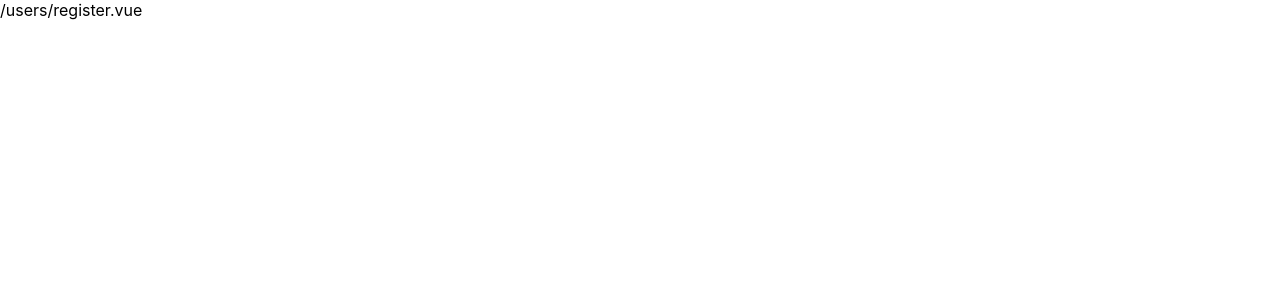
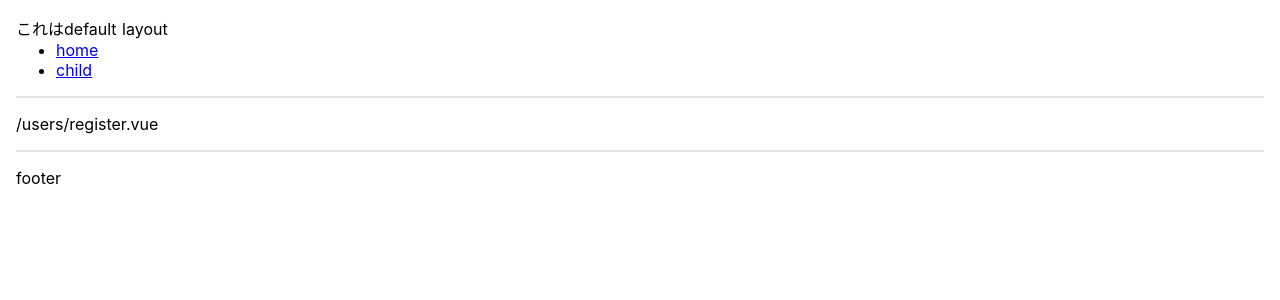
Before and after one commit to tobibako45/my-first-nuxt-app, a Nuxt app: page /users/register in a window 1280 px wide. Shown: the top 300 px of the page. Built offline with nearby package versions, Linux system fonts and the light colour scheme.

Commit message:
section20

```diff
--- /dev/null
+++ b/components/AppNavigation.vue
@@ -0,0 +1,6 @@
+<template>
+  <ul>
+    <li><nuxt-link to="/">home</nuxt-link></li>
+    <li><nuxt-link to="/child">child</nuxt-link></li>
+  </ul>
+</template>
--- a/layouts/default.vue
+++ b/layouts/default.vue
@@ -1,10 +1,33 @@
 <template>
   <div>
+    <span>これはdefault layout</span>
+    <AppNavigation/>
+    <hr>
+    <!--    pages/index.vueを読み込んでる-->
     <nuxt/>
+    <hr>
+    <footer>
+      footer
+    </footer>
   </div>
 </template>
 
+<script>
+    import AppNavigation from '~/components/AppNavigation.vue'
+
+    export default {
+        components: {
+            AppNavigation
+        }
+    }
+</script>
+
 <style>
+  hr {
+    margin: 16px 0;
+    border: solid 1px #e5e5e5;
+  }
+
   html {
     font-family: "Source Sans Pro", -apple-system, BlinkMacSystemFont, "Segoe UI", Roboto, "Helvetica Neue", Arial, sans-serif;
     font-size: 16px;
@@ -21,32 +44,14 @@ html {
     margin: 0;
   }
 
-.button--green {
-  display: inline-block;
-  border-radius: 4px;
-  border: 1px solid #3b8070;
-  color: #3b8070;
-  text-decoration: none;
-  padding: 10px 30px;
+  body {
+    margin: 16px;
   }
 
-.button--green:hover {
-  color: #fff;
-  background-color: #3b8070;
+  /* ul {
+    display: flex;
   }
-
-.button--grey {
-  display: inline-block;
-  border-radius: 4px;
-  border: 1px solid #35495e;
-  color: #35495e;
-  text-decoration: none;
-  padding: 10px 30px;
-  margin-left: 15px;
-}
-
-.button--grey:hover {
-  color: #fff;
-  background-color: #35495e;
-}
+  li {
+    margin-right: 16px;
+  } */
 </style>
--- /dev/null
+++ b/layouts/single.vue
@@ -0,0 +1,23 @@
+<template>
+  <div>
+    <sapn>これはsingle layout</sapn>
+    <AppNavigation />
+    <hr>
+    <Nuxt />
+    <nuxt-link to="/">TOPに戻る</nuxt-link>
+    <hr>
+    <footer>
+      footer
+    </footer>
+  </div>
+</template>
+
+<script>
+  import AppNavigation from '~/components/AppNavigation.vue'
+
+  export default {
+      components: {
+          AppNavigation
+      }
+  }
+</script>
--- /dev/null
+++ b/pages/child.vue
@@ -0,0 +1,11 @@
+<template>
+  <div>
+    <h1>Child</h1>
+  </div>
+</template>
+
+<script>
+    export default {
+        layout: 'single'
+    }
+</script>
--- a/pages/index.vue
+++ b/pages/index.vue
@@ -1,54 +1,10 @@
+<!--<nuxt /> で呼ばれる-->
+
 <template>
-  <section class="container">
-    <div>
-      <h3>Nuxt.jsのタグが付けられた投稿一覧</h3>
-      <ul>
-        <li v-for="item in items" :key="item.id">
-          <h4>
-            <span>[{{item.id}}]</span>
-            <span>{{item.title}}</span>
-            <!--            <small>by {{item.user.id}}</small>-->
-            <small>
-              <span>by </span>
-              <nuxt-link :to="`/users/${item.user.id}`">
-                {{item.user.id}}
-              </nuxt-link>
-            </small>
-          </h4>
-          <div>{{item.body.slice(0, 130)}}.....</div>
-          <p><a :href="item.url">{{item.url}}</a></p>
-        </li>
-      </ul>
-    </div>
-  </section>
+  <div>
+    <h1>Index page</h1>
+  </div>
 </template>
-
-<script>
-    import {mapGetters} from 'vuex'
-
-    export default {
-        // asyncDataは、コンポーネントにデータをセットするために使う。
-        // 引数のstoreは、Vuexストアのインスタンス。vuexストアを設定している場合にのみ使用可能。
-        async asyncData({store}) {
-
-            // ストアのgettersにあるitems
-            if (store.getters['items'].length) {
-                return
-            }
-
-            // ※actionsの関数を実行するには dispatch関数を Vue のインスタンスで実行します。
-            // Vue のインスタンス側からストアを参照し、ストアのdispactch関数を実行します。
-            // dispatch関数も commit関数と同じように実行する関数の名前を指定して実行します。
-            // ストアのactionsの関数を実行するには dispatch関数をVueのインスタンスで実行します。
-            await store.dispatch('fetchItems')
-        },
-        // vuexのstoreは基本的にcomputedと使う。
-        computed: {
-            // mapGettersヘルパーはストア(index.js)のgetterをローカルの算出プロパティ(computed)にマッピングさせます:
-            ...mapGetters(['items'])
-        }
-    }
-</script>
 
 <style>
   .container {
```
Lines whose indentation alone changed are shown as unchanged.
